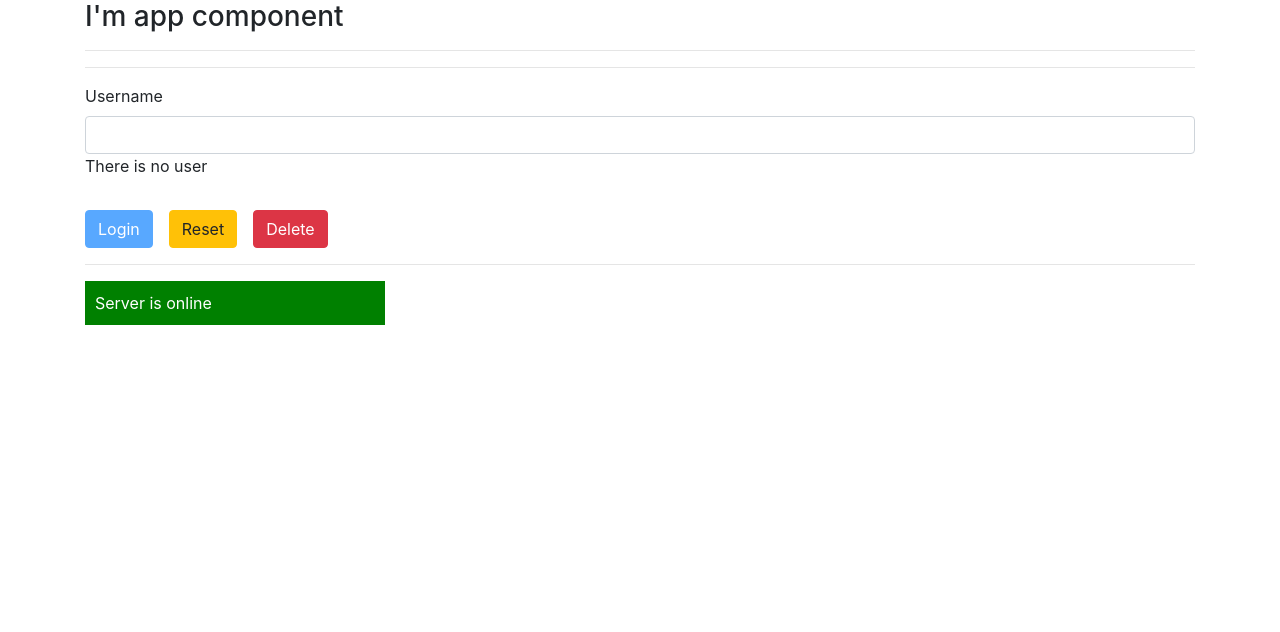
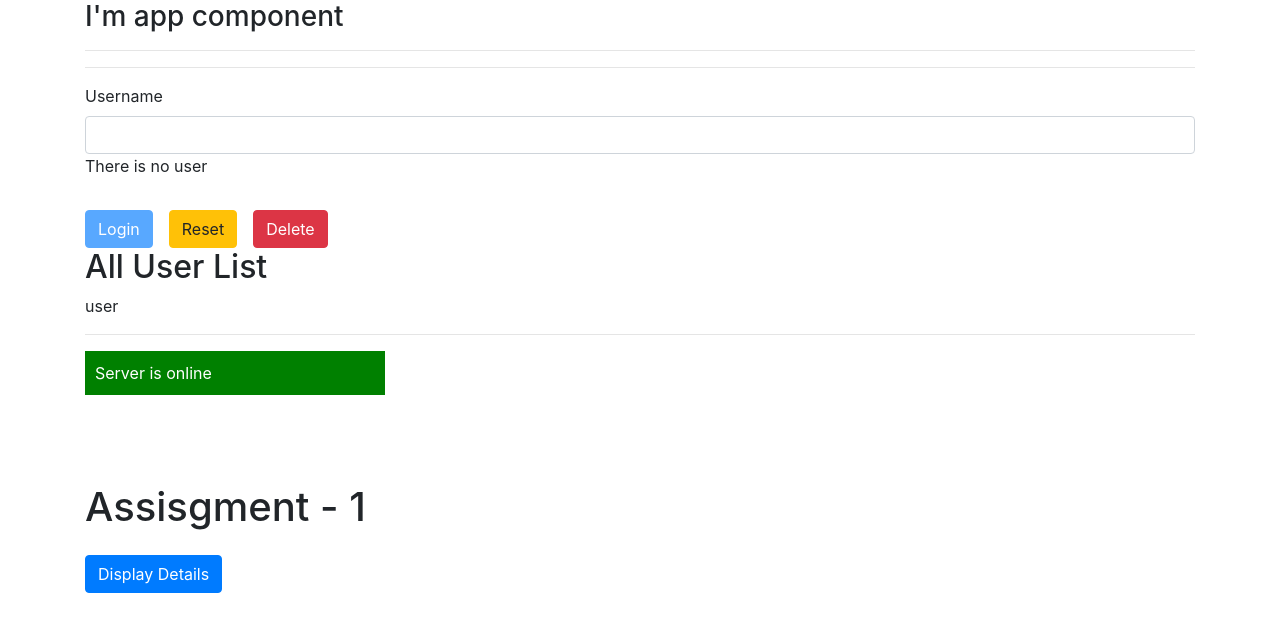
Before and after one commit to keval101/Angular-Start, an Angular app: page / in a window 1280 px wide. Shown: the top 632 px of the page. Built offline with nearby package versions, Linux system fonts and the light colour scheme.

Commit message:
Add assisgment

```diff
--- a/src/app/app.component.html
+++ b/src/app/app.component.html
@@ -7,4 +7,7 @@
   <app-test-binding></app-test-binding>
   <hr>
   <app-server></app-server>
+  <br><br><br>
+
+  <app-assisgment></app-assisgment>
 </div>
--- a/src/app/app.module.ts
+++ b/src/app/app.module.ts
@@ -6,6 +6,7 @@ import { AppComponent } from './app.component';
 import { DemoComponent } from './demo/demo.component';
 import { TestBindingComponent } from './test-binding/test-binding.component';
 import { ServerComponent } from './server/server.component';
+import { AssisgmentComponent } from './assisgment/assisgment.component';
 
 
 @NgModule({
@@ -14,6 +15,7 @@ import { ServerComponent } from './server/server.component';
     DemoComponent,
     TestBindingComponent,
     ServerComponent,
+    AssisgmentComponent,
   ],
   imports: [
     BrowserModule,
--- /dev/null
+++ b/src/app/assisgment/assisgment.component.html
@@ -0,0 +1,5 @@
+<h1 class="mb-4">Assisgment - 1</h1>
+<!-- <button class="btn btn-primary mb-3" (click)="showSecret = !showSecret"> Display Details </button> -->
+<button class="btn btn-primary mb-3" (click)="onToggleDisplay()"> Display Details </button>
+<p *ngIf = 'showSecret'>Secret Password = tuna</p>
+<p *ngFor = "let number of log">{{number}}</p>
--- /dev/null
+++ b/src/app/assisgment/assisgment.component.ts
@@ -0,0 +1,17 @@
+import { Component } from '@angular/core';
+
+@Component({
+  selector: 'app-assisgment',
+  templateUrl: './assisgment.component.html',
+  styleUrls: ['./assisgment.component.css']
+})
+export class AssisgmentComponent {
+
+  showSecret = false;
+  log:number[] = [];
+
+  onToggleDisplay(){
+    this.showSecret = !this.showSecret;
+    this.log.push(this.log.length + 1)
+  }
+}
--- a/src/app/test-binding/test-binding.component.html
+++ b/src/app/test-binding/test-binding.component.html
@@ -8,3 +8,7 @@
 <button class="btn btn-primary mt-3" [disabled]="username === '' " (click)="onClick()">Login</button>
 <button class="btn btn-warning ml-3 mt-3" (click)= "username = '' " >Reset</button>
 <button class="btn btn-danger mt-3 ml-3" (click)="onDelete()">Delete</button>
+
+<!-- ngfor -->
+<h2>All User List</h2>
+<p *ngFor = "let userList of users">{{userList}}</p>
--- a/src/app/test-binding/test-binding.component.ts
+++ b/src/app/test-binding/test-binding.component.ts
@@ -7,12 +7,15 @@ import { Component, OnInit } from '@angular/core';
 })
 export class TestBindingComponent {
 
- username :string = '';
+ username= '';
  textColor = 'red';
  nameAdd = false;
+ users = ['user'];
 
  onClick(){
    this.nameAdd = true;
+   this.users.push(this.username)
+   console.log(this.users)
  }
  onDelete(){
    this.nameAdd = false;
```
Also changed, not shown: src/app/assisgment/assisgment.component.css (added), src/app/server/server.component.html (line endings or trailing spaces), 1 other file (tests, documents, lock files or other folders).
